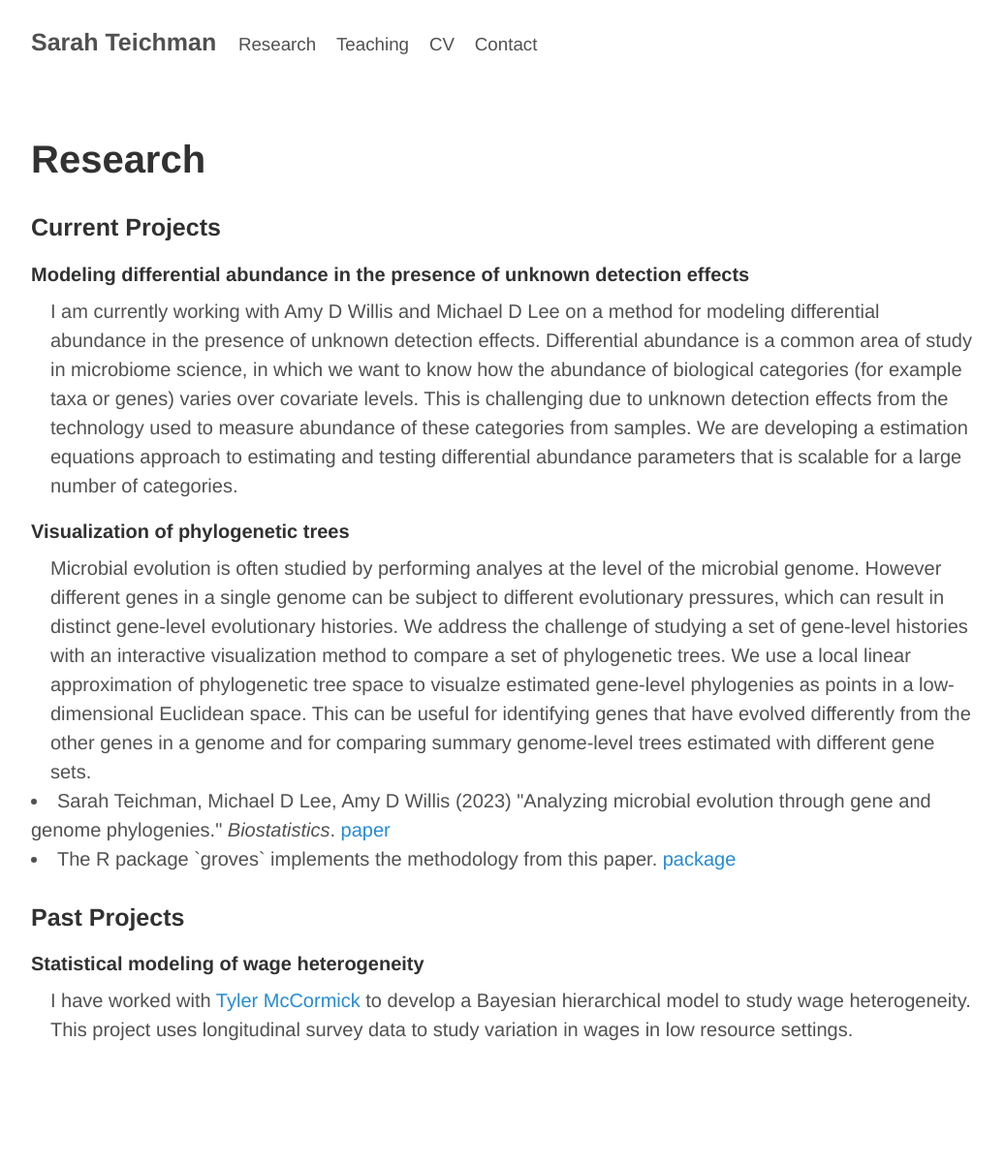
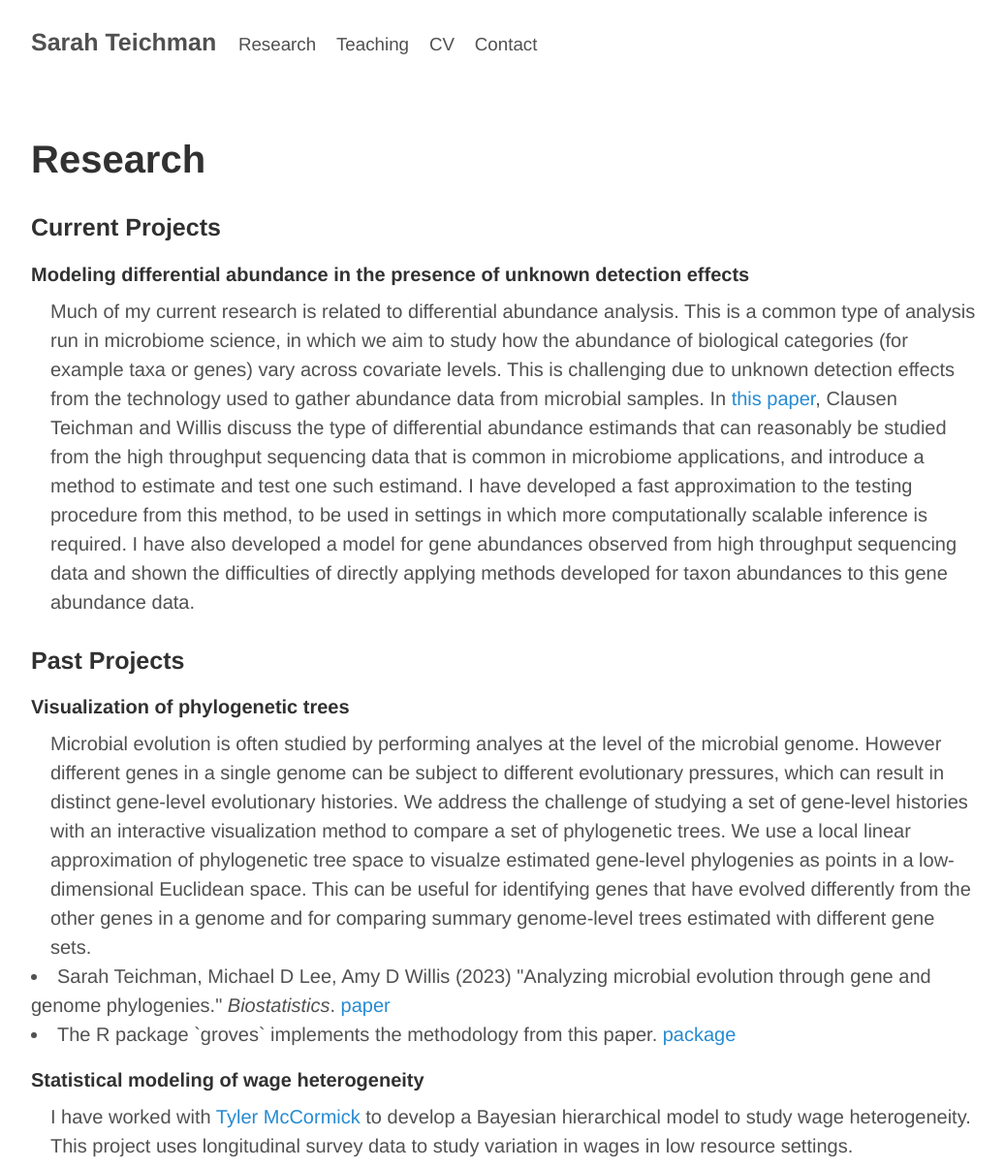
Before and after one commit to svteichman/svteichman.github.io, a Jekyll site: the page built from research.html, in a window 1280 px wide. Shown: the whole page at 97% size, without its empty margins (108-1145 px from the left). Built offline with Jekyll 4.4.1, drawn with Linux system fonts in a browser that asks for light colours; before the commit the page ends 1085 px from its top, so only the background shows below that.

Commit message:
Update research.html

```diff
--- a/research.html
+++ b/research.html
@@ -9,11 +9,17 @@ title:  'Research'
 
 <h4>Modeling differential abundance in the presence of unknown detection effects</h4>
 <p class="content" style="padding:0px;margin:0px 20px 0px;">
-  I am currently working with Amy D Willis and Michael D Lee on a method for modeling differential abundance in the presence of unknown detection effects.
-  Differential abundance is a common area of study in microbiome science, in which we want to know how the abundance of biological categories (for example taxa or genes) varies over covariate levels.
-  This is challenging due to unknown detection effects from the technology used to measure abundance of these categories from samples.
-  We are developing a estimation equations approach to estimating and testing differential abundance parameters that is scalable for a large number of categories.
+  Much of my current research is related to differential abundance analysis. This is a common type of analysis run in microbiome science, in
+  which we aim to study how the abundance of biological categories (for example taxa or genes) vary across covariate levels. This is challenging
+  due to unknown detection effects from the technology used to gather abundance data from microbial samples. In
+  <a href = "https://arxiv.org/abs/2402.05231">this paper</a>, Clausen Teichman and Willis discuss the type of differential abundance estimands that can reasonably be
+  studied from the high throughput sequencing data that is common in microbiome applications, and introduce a method to estimate and test one such estimand.
+  I have developed a fast approximation to the testing procedure from this method, to be used in settings in which more computationally scalable inference
+  is required. I have also developed a model for gene abundances observed from high throughput sequencing data and shown the difficulties of directly
+  applying methods developed for taxon abundances to this gene abundance data.
 </p>
+
+<h3>Past Projects</h3>
 
 <h4>Visualization of phylogenetic trees</h4>
 <p class="content" style="padding:0px;margin:0px 20px 0px;">
```
Also changed, not shown: other parts of research.html (+0 -3 lines).
